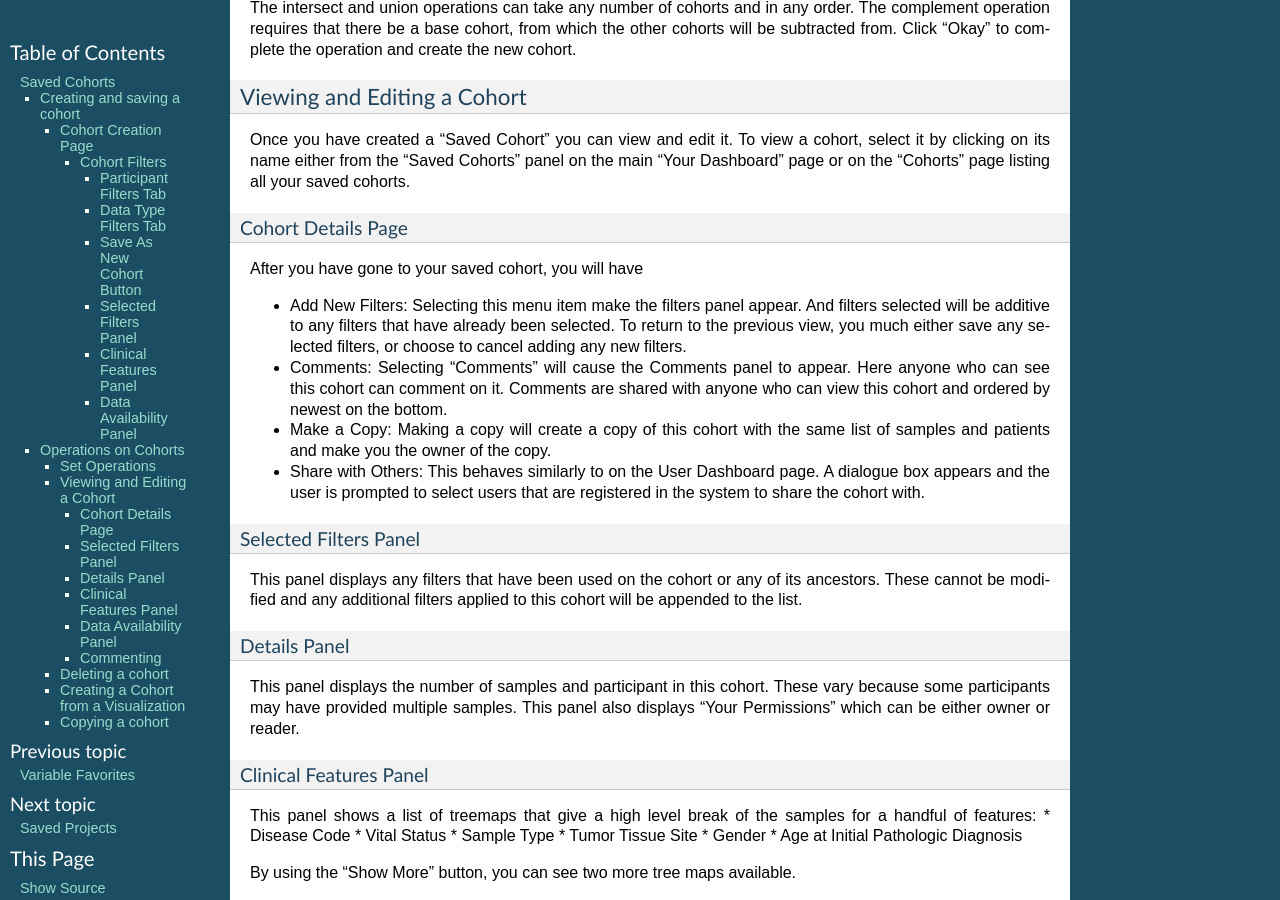
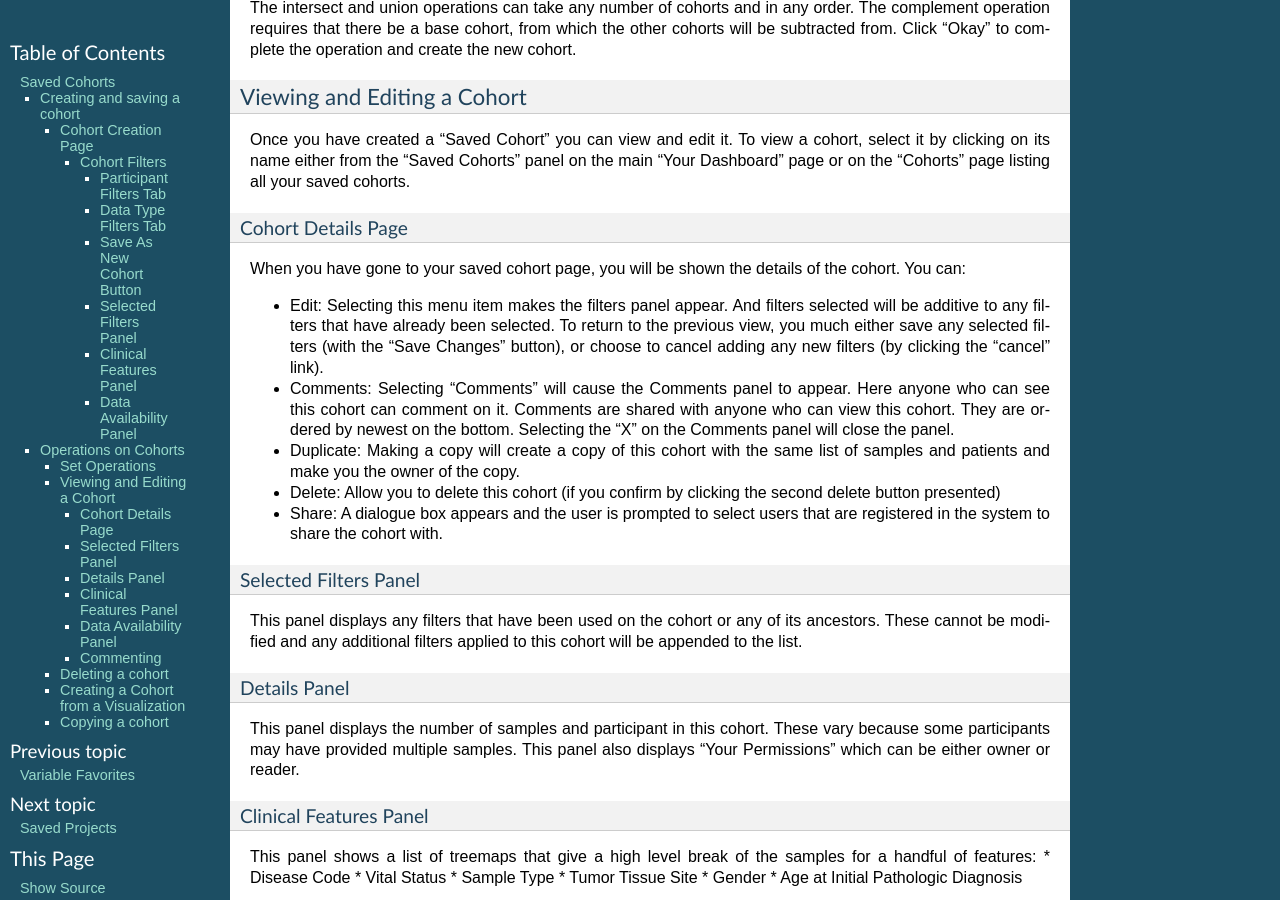
Before and after one commit to isb-cgc/readthedocs, a Sphinx documentation site: the page built from docs/source/sections/webapp/Saved-Cohorts.rst, in a window 1280 px wide and 900 px high, scrolled down 2209 px. Built offline with Sphinx 7.4.7, drawn with Linux system fonts in a browser that asks for light colours.

Commit message:
Update Saved-Cohorts.rst

```diff
--- a/docs/source/sections/webapp/Saved-Cohorts.rst
+++ b/docs/source/sections/webapp/Saved-Cohorts.rst
@@ -126,14 +126,13 @@ Once you have created a "Saved Cohort" you can view and edit it.  To view a coho
 
 Cohort Details Page
 -------------------
-After you have gone to your saved cohort, you will have
+When you have gone to your saved cohort page, you will be shown the details of the cohort.  You can:
 
-
-
-* Add New Filters: Selecting this menu item make the filters panel appear. And filters selected will be additive to any filters that have already been selected. To return to the previous view, you much either save any selected filters, or choose to cancel adding any new filters.
-* Comments: Selecting “Comments” will cause the Comments panel to appear. Here anyone who can see this cohort can comment on it. Comments are shared with anyone who can view this cohort and ordered by newest on the bottom.
-* Make a Copy: Making a copy will create a copy of this cohort with the same list of samples and patients and make you the owner of the copy.
-* Share with Others: This behaves similarly to on the User Dashboard page. A dialogue box appears and the user is prompted to select users that are registered in the system to share the cohort with.
+* Edit: Selecting this menu item makes the filters panel appear. And filters selected will be additive to any filters that have already been selected. To return to the previous view, you much either save any selected filters (with the "Save Changes" button), or choose to cancel adding any new filters (by clicking the "cancel" link).
+* Comments: Selecting “Comments” will cause the Comments panel to appear. Here anyone who can see this cohort can comment on it. Comments are shared with anyone who can view this cohort.  They are ordered by newest on the bottom.  Selecting the "X" on the Comments panel will close the panel.
+* Duplicate: Making a copy will create a copy of this cohort with the same list of samples and patients and make you the owner of the copy.
+* Delete: Allow you to delete this cohort (if you confirm by clicking the second delete button presented)
+* Share: A dialogue box appears and the user is prompted to select users that are registered in the system to share the cohort with.
 
 Selected Filters Panel
 ----------------------
```
